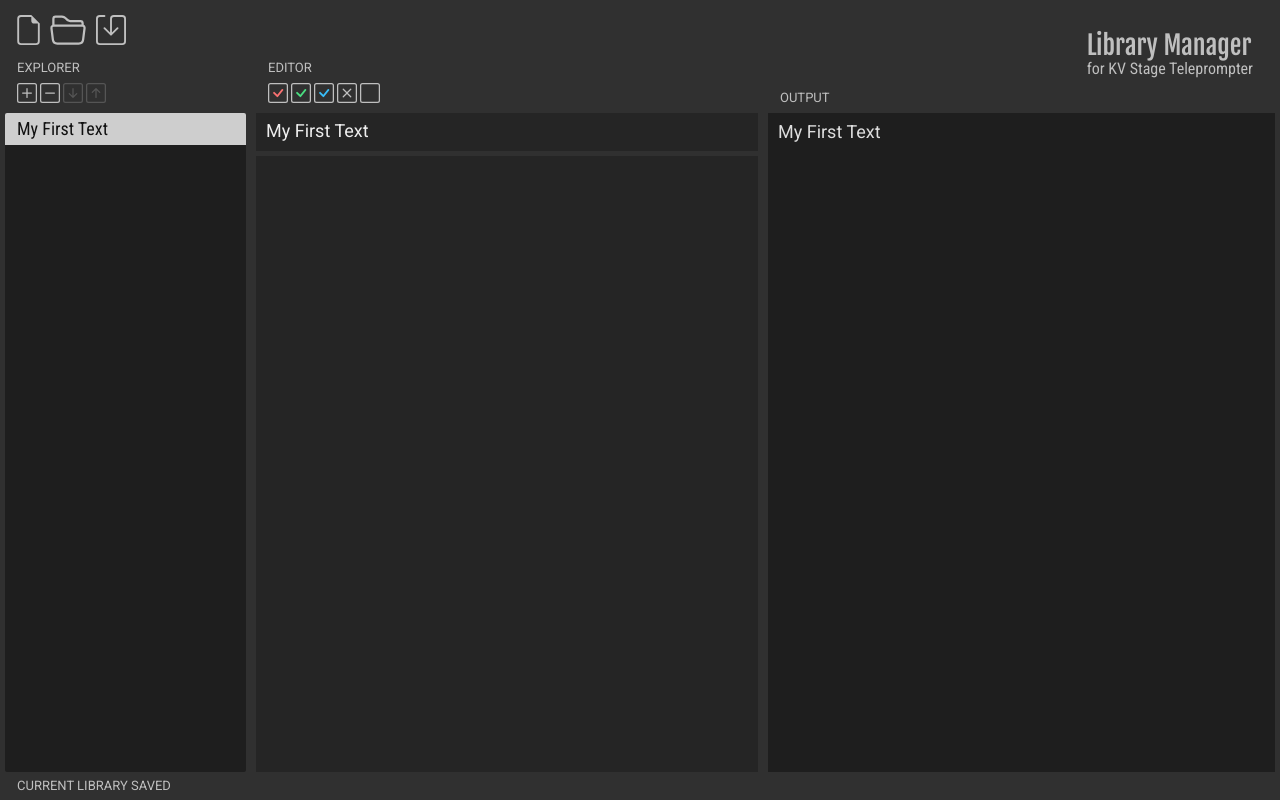
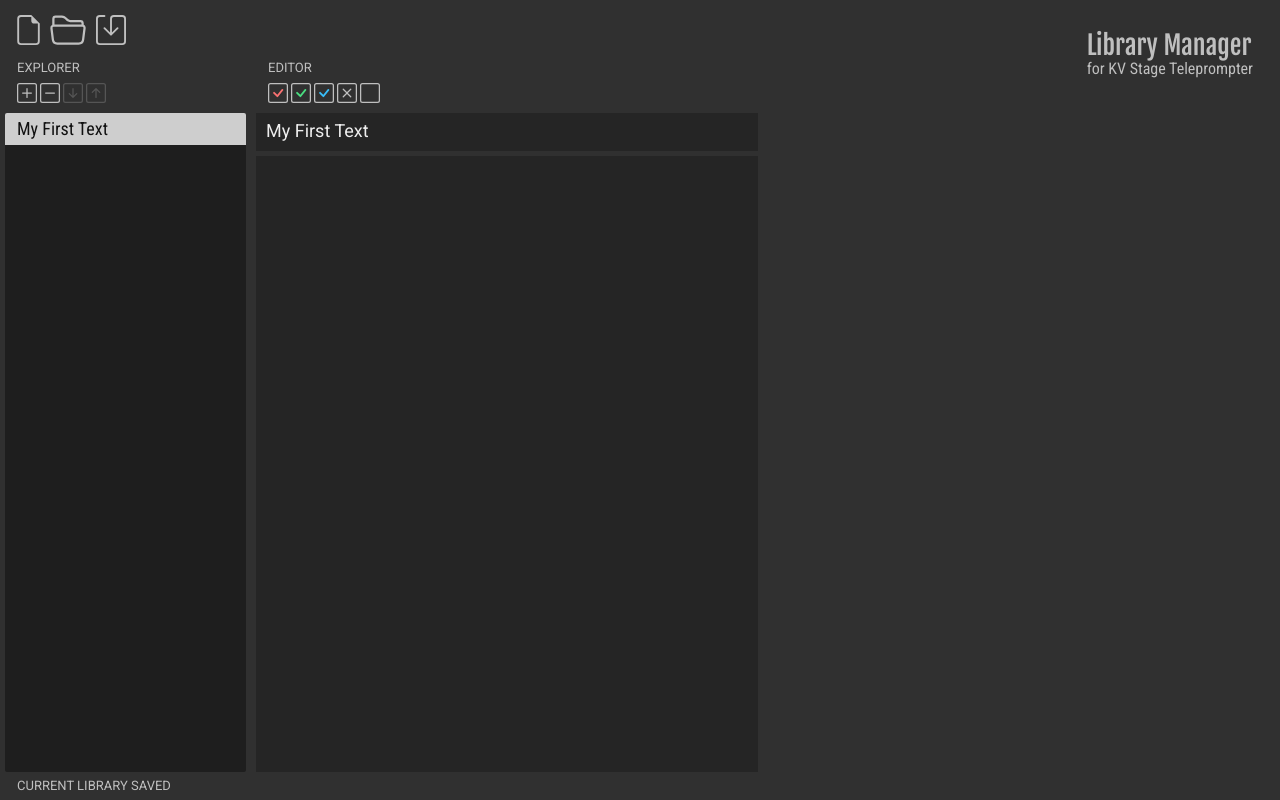
Before and after one commit to 30isnottoolate/teleprompter-library-manager, a React app: page / in a window 1280 px wide. Built offline with nearby package versions, Linux system fonts and the light colour scheme.

Commit message:
Remove Output component from render

```diff
--- a/src/components/App.tsx
+++ b/src/components/App.tsx
@@ -4,7 +4,6 @@ import typeSafeProp from '../utilities/typeSafeProp';
 import Menu from './Menu';
 import Explorer from './Explorer';
 import BetterEditor from './BetterEditor';
-import Output from './Output';
 import NewOpenDialog from './NewOpenDialog';
 import ErrorDialog from './ErrorDialog';
 
@@ -121,7 +120,6 @@ const App: React.FC = () => {
                     selectedText={selectedText}
                     setFileModified={setFileModified}
                 />
-                <Output output={displayText()} />
             </main>
             <footer>
                 CURRENT LIBRARY {fileModified ? "MODIFIED" : "SAVED"}
```
